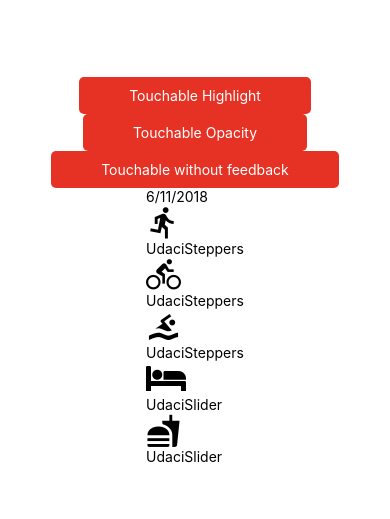
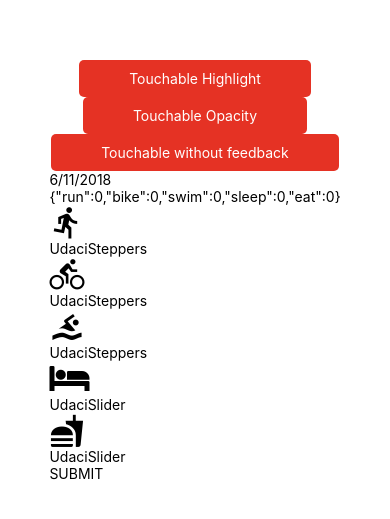
Before and after one commit to arran549/Udacity-UdaciFitness, a React Native app: screen / in a window 390 px wide. Shown: the part 151-670 px from the top of the page. Built offline with nearby package versions, Linux system fonts and the light colour scheme.

Commit message:
add submit button and reset state

```diff
--- a/components/AddEntry.js
+++ b/components/AddEntry.js
@@ -1,9 +1,19 @@
 import React, { Component } from 'react';
-import { View, Text } from 'react-native'
+import { View, Text, TouchableOpacity } from 'react-native'
 import { getMetricMetaInfo } from '../utils/helpers'
 import UdaciSlider from './UdaciSlider'
 import UdaciSteppers from './UdaciSteppers'
 import DateHeader from './DateHeader'
+import { timeToString } from '../utils/helpers'
+
+
+function SubmitBtn ({ onPress }) {
+    return (
+        <TouchableOpacity onPress={onPress}>
+                <Text>SUBMIT</Text>
+        </TouchableOpacity>
+    )
+}
 
 export default class AddEntry extends Component {
 
@@ -45,6 +55,26 @@
     })
 }
 
+submit = () => {
+    const key = timeToString()
+    const entry = this.state
+
+    // Update Redux
+
+    this.setState({
+        run: 0,
+        bike: 0,
+        swim: 0,
+        sleep: 0,
+        eat: 0
+    })
+
+    // Navigate to HJome
+
+    // Save to 'Db'
+
+    // Clear the local notification
+}
 
     render() {
         const metaInfo = getMetricMetaInfo()
@@ -52,7 +82,7 @@
         return (
             <View>
                 <DateHeader date={new Date().toLocaleDateString()}/>
-
+                <Text>{JSON.stringify(this.state)}</Text>
                 {Object.keys(metaInfo).map((key) => {
                     const { getIcon, type, ...rest } = metaInfo[key]
                     const value = this.state[key]
@@ -72,6 +102,7 @@
                     )
                 })}
 
+                <SubmitBtn onPress={this.submit} />
             </View>
         )
     }
```
